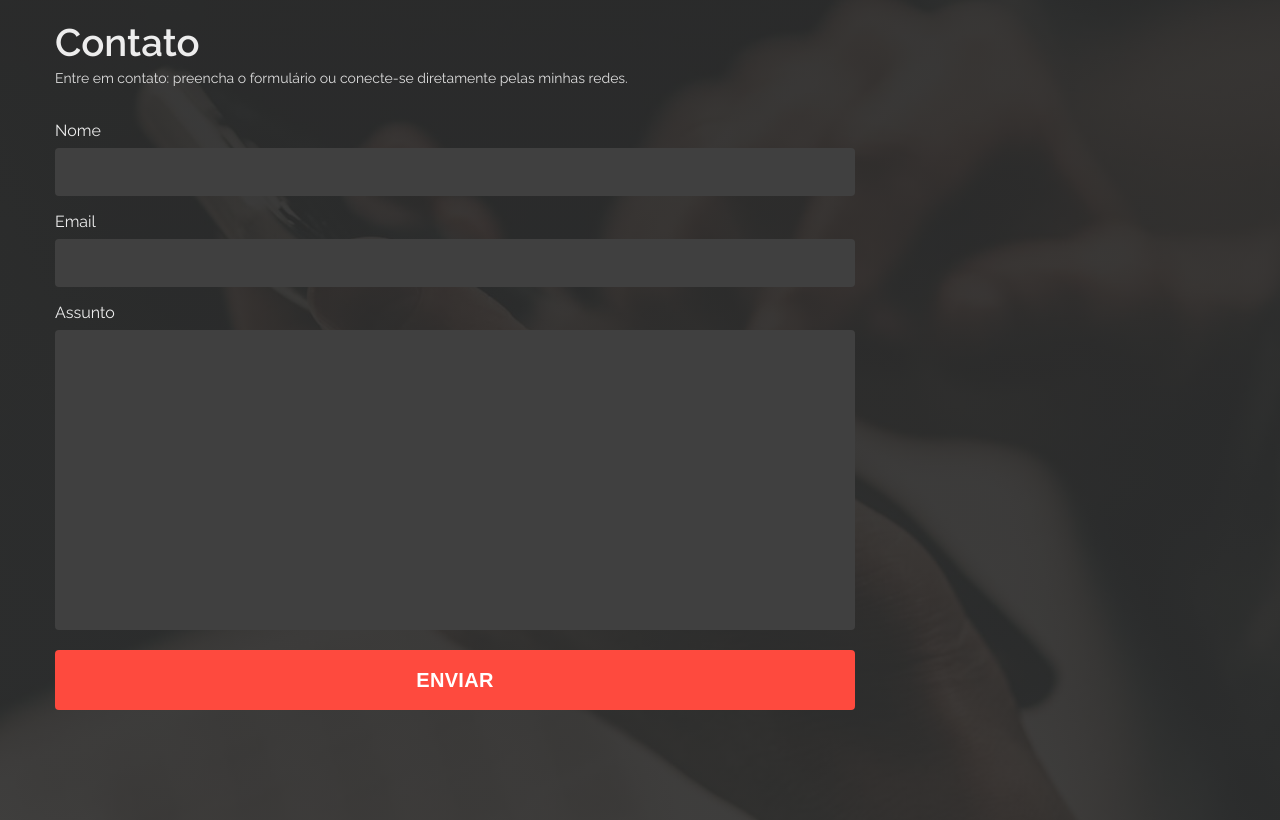
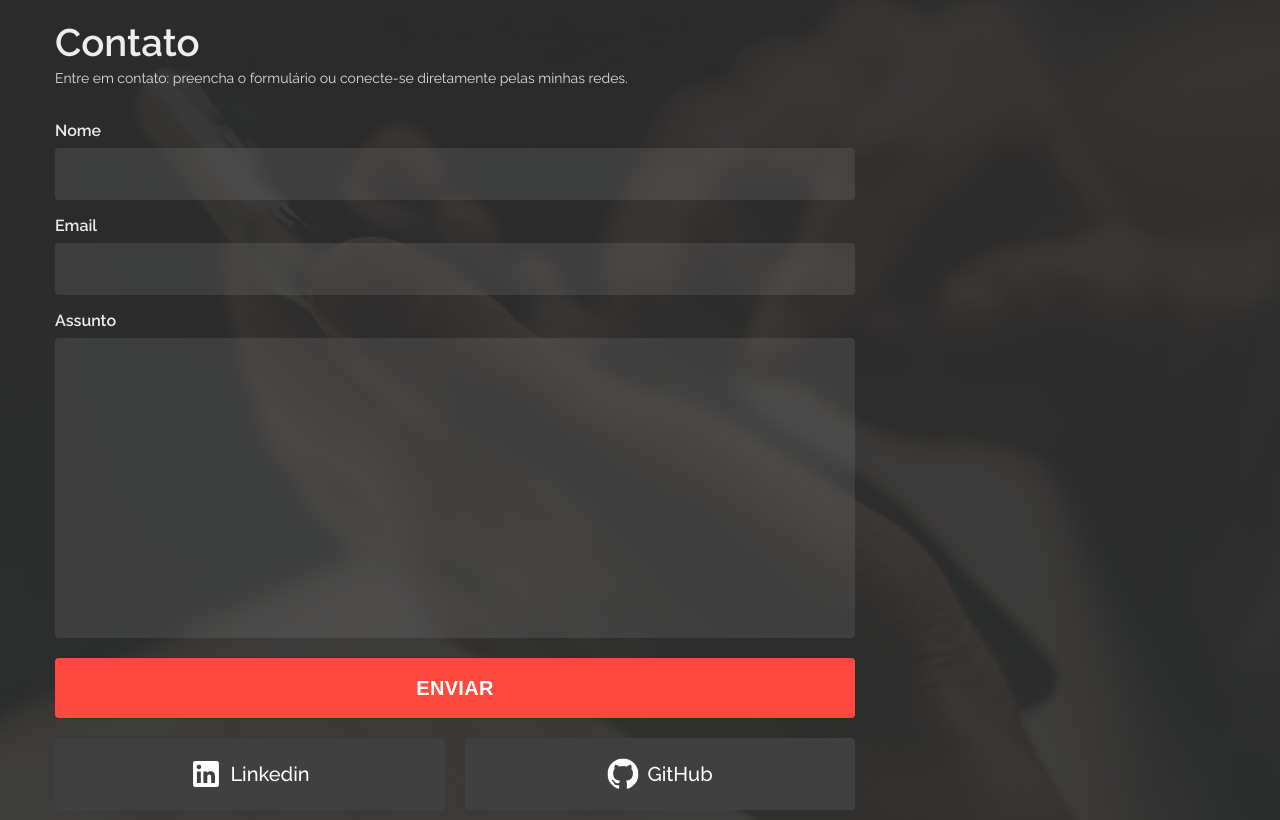
Before and after one commit to thiag-o/portfolio, a Next.js app: page / in a window 1280 px wide. Shown: the part 3540-4360 px from the top of the page. Built offline with nearby package versions, Linux system fonts and the light colour scheme.

Commit message:
feat: adicionar card de redes

```diff
--- /dev/null
+++ b/src/components/Home/Contact/ContactCard/index.tsx
@@ -0,0 +1,26 @@
+import Image from 'next/image';
+import React from 'react';
+
+import { Container, Text } from './styles';
+
+interface IContactCard {
+  name: string;
+  image: string;
+
+  href: string;
+}
+
+export default function ContactCard({ name, image, href }: IContactCard) {
+  return (
+    <Container href={href}>
+      <Image
+        src={`/contact-icons/${image}.svg`}
+        alt="linkedin"
+        priority
+        width={32}
+        height={32}
+      />
+      <Text>{name}</Text>
+    </Container>
+  );
+}
--- /dev/null
+++ b/src/components/Home/Contact/ContactCard/styles.ts
@@ -0,0 +1,28 @@
+import Link from 'next/link';
+import styled from 'styled-components';
+
+export const Container = styled(Link).attrs({
+  target: '_blank',
+})`
+  width: 100%;
+  padding: 20px;
+
+  display: flex;
+  align-items: center;
+  justify-content: center;
+  gap: 8px;
+
+  color: ${({ theme }) => theme.colors.grays['w']};
+  text-decoration: none;
+
+  border-radius: 4px;
+  background-color: ${({ theme }) => theme.colors.grays['c9']};
+
+  cursor: pointer;
+`;
+
+export const Text = styled.span`
+  font-size: 1.25rem;
+  font-weight: ${({ theme }) => theme.fontWeight.medium};
+  line-height: 1;
+`;
--- a/src/components/Home/Contact/index.tsx
+++ b/src/components/Home/Contact/index.tsx
@@ -3,7 +3,15 @@ import React from 'react';
 import FormField from '@/components/Shared/FormField';
 import HeaderSection from '@/components/Shared/HeaderSection';
 
-import { Container, Content, Form, FormContainer, SendButton } from './styles';
+import ContactCard from './ContactCard';
+import {
+  ContactCards,
+  ContactContainer,
+  Container,
+  Content,
+  Form,
+  SendButton,
+} from './styles';
 
 export default function Contact() {
   return (
@@ -14,14 +22,18 @@ export default function Contact() {
           subtitle="Entre em contato: preencha o formulário ou conecte-se diretamente pelas minhas redes."
         />
 
-        <FormContainer>
+        <ContactContainer>
           <Form onSubmit={(e) => e.preventDefault()}>
             <FormField title="Nome" name="nome" />
             <FormField title="Email" name="email" />
             <FormField title="Assunto" name="assunto" isTextArea />
             <SendButton>ENVIAR</SendButton>
           </Form>
-        </FormContainer>
+          <ContactCards>
+            <ContactCard name="Linkedin" image="linkedin" href="/" />
+            <ContactCard name="GitHub" image="github" href="/" />
+          </ContactCards>
+        </ContactContainer>
       </Content>
     </Container>
   );
--- a/src/components/Home/Contact/styles.ts
+++ b/src/components/Home/Contact/styles.ts
@@ -37,9 +37,10 @@ export const ImgBackground = styled.div`
   background-size: cover;
 `;
 
-export const FormContainer = styled.div`
+export const ContactContainer = styled.div`
   display: block;
   max-width: 800px;
+  margin-bottom: 20px;
 `;
 export const Form = styled.form`
   display: flex;
@@ -73,3 +74,9 @@ export const SendButton = styled.button`
     box-shadow: 0px 0px 8px 4px ${({ theme }) => theme.colors.primary}80;
   }
 `;
+
+export const ContactCards = styled.div`
+  gap: 20px;
+  margin-top: 20px;
+  display: flex;
+`;
--- a/src/components/Shared/FormField/styles.ts
+++ b/src/components/Shared/FormField/styles.ts
@@ -5,6 +5,7 @@ export const Container = styled.div``;
 export const Label = styled.label`
   display: block;
   font-size: 1rem;
+  font-weight: ${({ theme }) => theme.fontWeight.semiBold};
   margin-bottom: 8px;
 `;
 
@@ -14,19 +15,22 @@ export const Input = styled.input`
 
   border: none;
   border-radius: 4px;
+  border: 2px solid transparent;
 
   font-family: ${({ theme }) => theme.fontFamily};
   font-size: 1rem;
   line-height: 1.5;
   padding: 12px;
 
-  background-color: ${({ theme }) => theme.colors.grays['c9']};
+  background-color: ${({ theme }) => theme.colors.grays['w']}17;
+  backdrop-filter: blur(8px);
+
   color: ${({ theme }) => theme.colors.grays['c2']};
 
   transition: all 0.2s ease-in-out;
 
   &:focus {
-    box-shadow: 0px 0px 0px 2px ${({ theme }) => theme.colors.primary}80;
+    border-color: ${({ theme }) => theme.colors.primary};
   }
 `;
 
@@ -52,18 +56,20 @@ export const TextArea = styled.textarea`
 
   border: none;
   border-radius: 4px;
+  border: 2px solid transparent;
 
   font-family: var(--font-default);
   font-size: 1rem;
   line-height: 1.5;
   padding: 12px;
 
-  background-color: ${({ theme }) => theme.colors.grays['c9']};
+  background-color: ${({ theme }) => theme.colors.grays['w']}17;
+  backdrop-filter: blur(8px);
   color: ${({ theme }) => theme.colors.grays['c2']};
 
   transition: all 0.2s ease-in-out;
 
   &:focus {
-    box-shadow: 0px 0px 0px 2px ${({ theme }) => theme.colors.primary}80;
+    border-color: ${({ theme }) => theme.colors.primary};
   }
 `;
--- a/src/components/Shared/HeaderSection/index.tsx
+++ b/src/components/Shared/HeaderSection/index.tsx
@@ -12,10 +12,10 @@ interface ISectionTitleProps {
 export default function HeaderSection({
   name,
   subtitle,
-  ...rest
+  centered,
 }: ISectionTitleProps) {
   return (
-    <Container {...rest}>
+    <Container centered={centered ? 1 : 0}>
       <Title>{name}</Title>
       {subtitle && <Subtitle>{subtitle}</Subtitle>}
     </Container>
--- a/src/components/Shared/HeaderSection/styles.ts
+++ b/src/components/Shared/HeaderSection/styles.ts
@@ -1,13 +1,13 @@
 import styled, { css } from 'styled-components';
 
 interface IContainerProps {
-  centered?: boolean;
+  centered?: number;
 }
 
 export const Container = styled.div<IContainerProps>`
   margin-bottom: 32px;
   ${({ centered }) =>
-    centered &&
+    centered === 1 &&
     css`
       text-align: center;
     `}
--- a/src/global/theme.ts
+++ b/src/global/theme.ts
@@ -23,6 +23,7 @@ const theme = {
 
   fontWeight: {
     regular: 400,
+    medium: 500,
     semiBold: 600,
     bold: 700,
   },
```
Also changed, not shown: public/contact-icons/github.svg (added), public/contact-icons/linkedin.svg (added).
